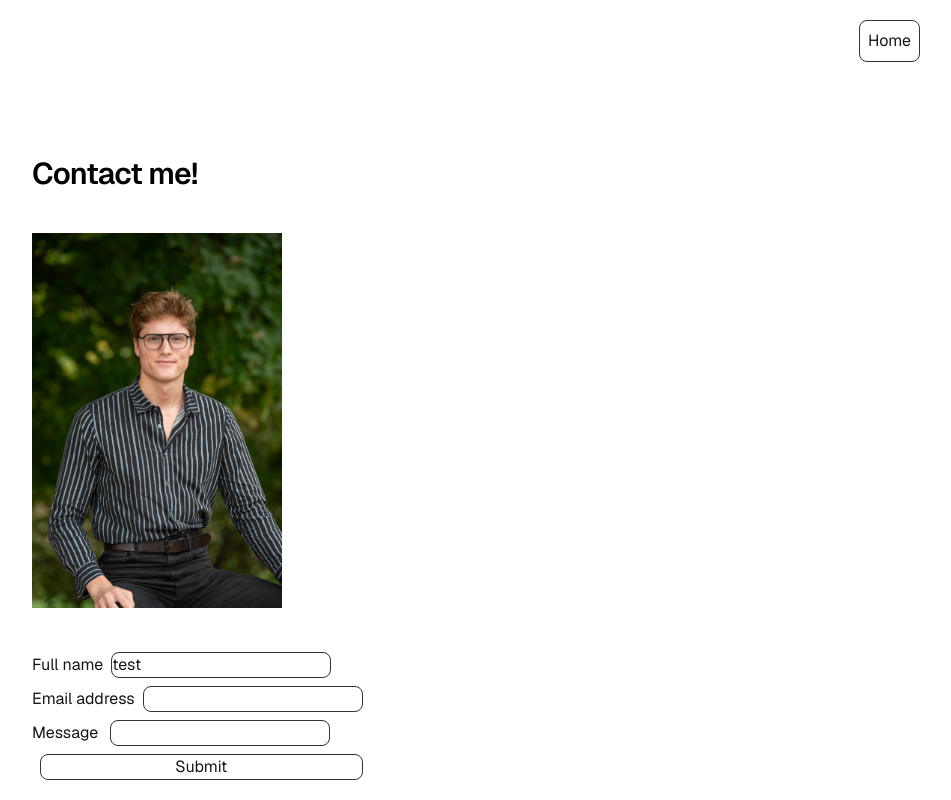
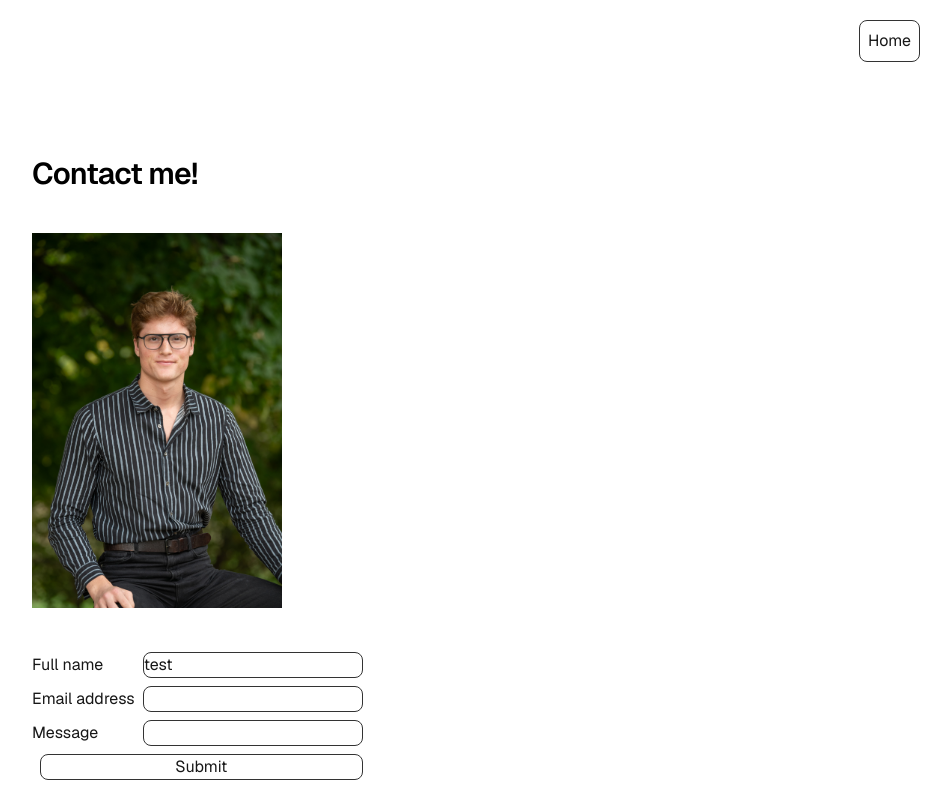
Before and after one commit to joeylukner/website-jlukner, a Next.js app: page /contact in a window 1280 px wide. Shown: the whole page, without its empty margins (160-1111 px from the left). Built offline with nearby package versions, Linux system fonts and the light colour scheme.

Commit message:
Positioned contact fields

```diff
--- a/app/contact/page.tsx
+++ b/app/contact/page.tsx
@@ -33,23 +33,23 @@ export default function Contact() {
         </h1>
         <Image src="/headshot.JPG" alt="headshot" width={250} height={250} />
         <form onSubmit={handleSubmit(onSubmit)} className="flex flex-col">
-          <label>
-            Full name
+          <label className="flex flex-row justify-between items-center">
+            <span>Full name</span>
             <input
               className="form-standard"
               defaultValue="test"
               {...register("fullName")}
             />
           </label>
-          <label>
-            Email address
+          <label className="flex flex-row justify-between items-center">
+            <span>Email address</span>
             <input
               className="form-standard"
               {...register("emailAddress", { required: true })}
             />
           </label>
-          <label>
-            Message{" "}
+          <label className="flex flex-row justify-between items-center">
+            <span>Message </span>
             <input
               className="form-standard"
               {...register("message", { required: true })}
```
